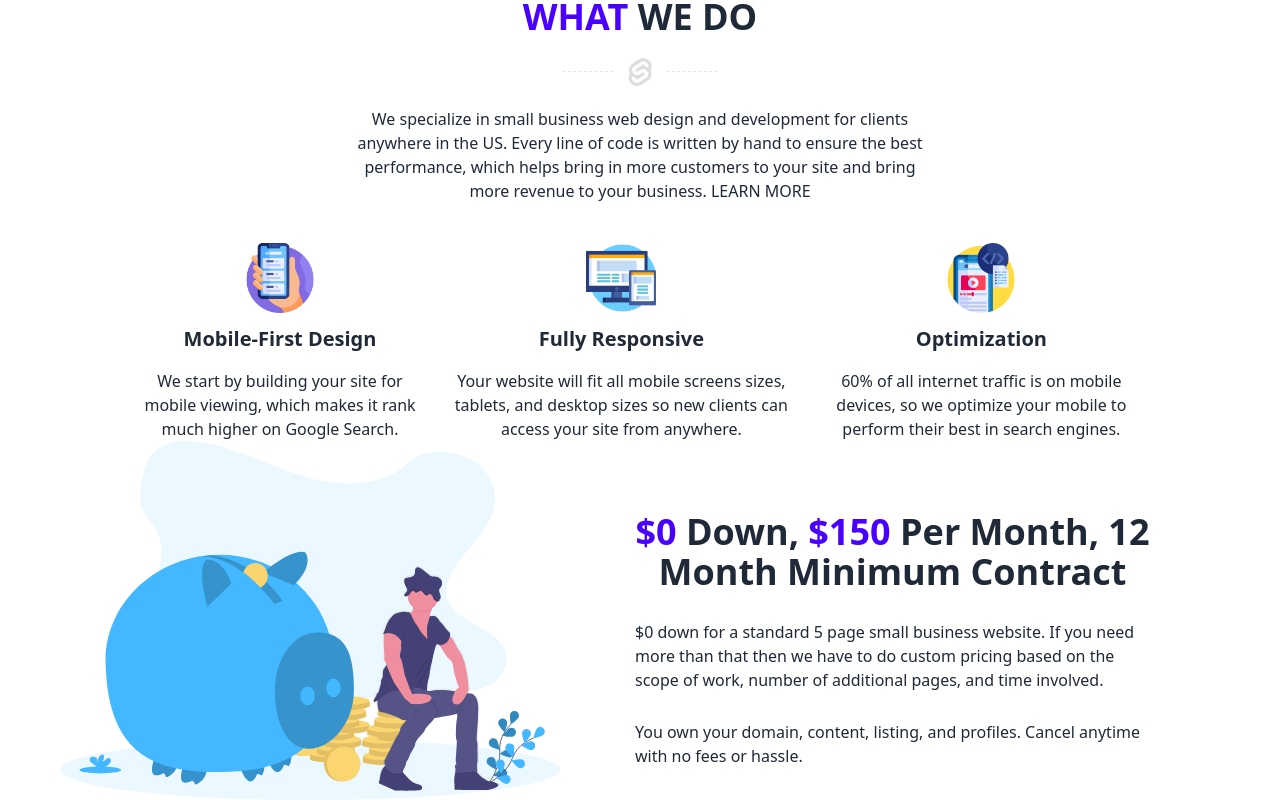
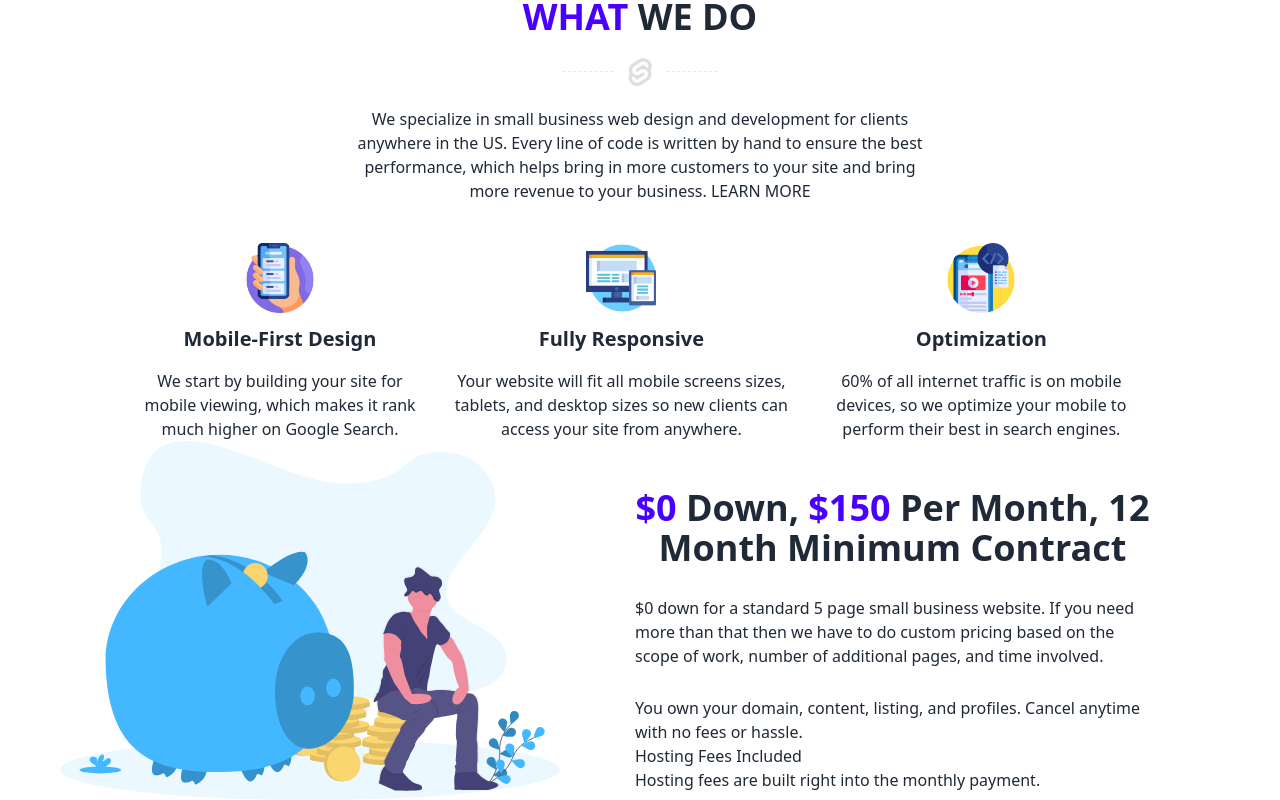
Before and after one commit to Jax-Hax/portfolio, a SvelteKit app: page / in a window 1280 px wide. Shown: the part 613-1413 px from the top of the page. Built offline with nearby package versions, Linux system fonts and the light colour scheme.

Commit message:
adding checklist

```diff
--- a/src/routes/Features.svelte
+++ b/src/routes/Features.svelte
@@ -4,24 +4,30 @@
 
 <div class="flex flex-col lg:flex-row items-center gap-[75px]">
 	<div class="min-w-[500px] -ml-[70px]">
-			<Picture
-				mobileSrc="savings.svg"
-				alt="man saving next to piggy bank"
-				width="500"
-				height="350"
-			/>
+		<Picture mobileSrc="savings.svg" alt="man saving next to piggy bank" width="500" height="350" />
 	</div>
 	<div>
 		<h1 class="text-center font-bold text-4xl mt-10">
-				<span class="text-primary">$0</span> Down, <span class="text-primary">$150</span> Per Month,
-				12 Month Minimum Contract
+			<span class="text-primary">$0</span> Down, <span class="text-primary">$150</span> Per Month, 12
+			Month Minimum Contract
 		</h1>
 		<p class="mt-7">
-				$0 down for a standard 5 page small business website. If you need more than that then we
-				have to do custom pricing based on the scope of work, number of additional pages, and time
+			$0 down for a standard 5 page small business website. If you need more than that then we have
+			to do custom pricing based on the scope of work, number of additional pages, and time
 			involved.
 		</p>
-            <p class="mt-7"> You own your domain, content, listing, and profiles. Cancel anytime with no fees
-				or hassle.</p>
+		<p class="mt-7">
+			You own your domain, content, listing, and profiles. Cancel anytime with no fees or hassle.
+		</p>
+        <div class="flex flex-col md:flex-row">
+            <div>
+                <div class="flex">
+                    <div>
+                    <h3>Hosting Fees Included</h3>
+                    <p>Hosting fees are built right into the monthly payment.</p>
                 </div>
                 </div>
+            </div>
+        </div>
+	</div>
+</div>
```
Lines whose indentation alone changed are shown as unchanged.
